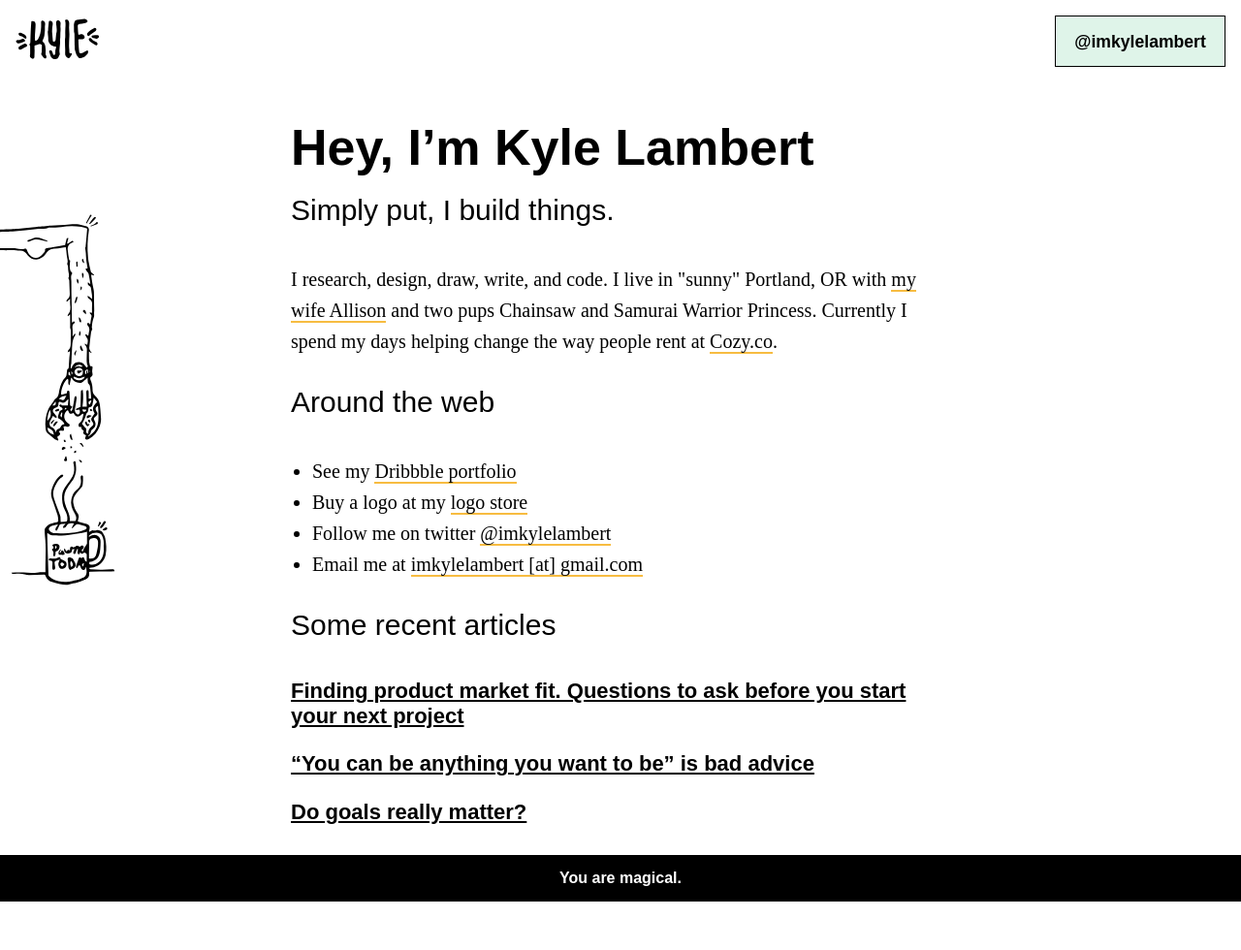
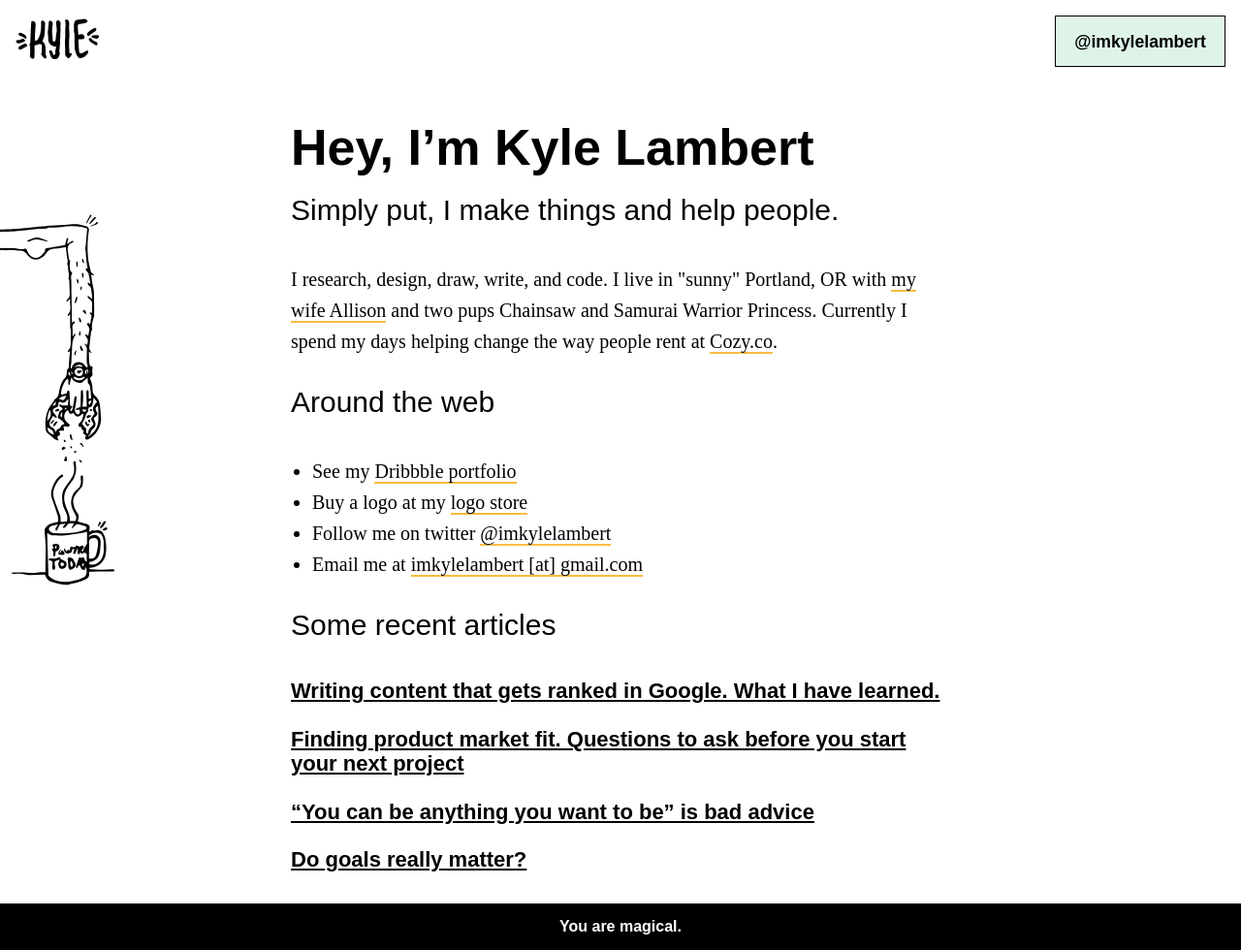
Before and after one commit to kslambert/imkylelambert, a Jekyll site: the page built from index.md, in a window 1280 px wide. Shown: the whole page at 97% size. Built offline with Jekyll 4.4.1, drawn with Linux system fonts in a browser that asks for light colours; some web fonts are replaced; before the commit the page ends 930 px from its top, so only the background shows below that; part of the change alters nothing that is shown.

Commit message:
Add new post getting ranked in google

```diff
--- /dev/null
+++ b/_posts/2019-01-06-creating-content-for-search-results.markdown
@@ -0,0 +1,80 @@
+---
+layout: post
+title:  "Writing content that gets ranked in Google. What I have learned."
+description: Just because you write and publish content doesn't mean it will be found. Take these steps towards helping your content rank in google.
+date:   2019-01-06
+image: /img/posts/google-search.jpg
+---
+
+![getting ranked in Google search](/img/posts/google-search.jpg "getting ranked in Google search")
+
+Build it, and they will come. Post it, and they will find it. I wish creating content that ranks high in search engines worked like this. Unfortunately for us it doesn't always happen this way. Sure you can write content that ends up performing well. But in most cases your content won't be found without being intentional.
+
+I am not saying that every piece of content should be focused on boosting your search results in search. But if your goal is to increase traffic to your site than it is worth the work up front.
+
+SEO (Search Engine Optimization) is far more complex than formatting pages correctly. But researching, writing, and formatting content can go a long way.
+
+### Research your content
+
+If you are writing a blog with the intention of improving SEO start with key word research. Why? Because some keywords are going to be much harder to rank for than others. It's difficult to rank for the search term "workouts". But ranking with a search term like "working out with a dog" may be possible. Search terms like these are "long tail keywords".
+
+Yost SEO says this about [long tail keywords](https://yoast.com/focus-on-long-tail-keywords/){:target="_blank"}:
+
+*"Long tail keywords get less search traffic, but will usually have a higher conversion value, as they are more specific."*
+
+Less people are searching for long tail keywords but you will have a much higher chance at ranking for them. So how do you find long tail keywords? There are a number of great premium tools out there:
+
+*   [KWfinder (My personal favorite)](https://kwfinder.com/){:target="_blank"}
+*   [LongTailPro](https://longtailpro.com/){:target="_blank"}
+*   [Keyword Tool](https://keywordtool.io){:target="_blank"}
+*   [MOZ](https://moz.com/){:target="_blank"}
+
+If you aren't willing to pay for a tool, there are alternative methods using Google. This is a more difficult route but sometimes you just need to be scrappy. Baclinko.com wrote a guide on [how to find long tail keywords](https://backlinko.com/long-tail-keywords){:target="_blank"}.
+
+### Writing, formatting and posting for SEO
+
+Once you settle on a keyword, it is time to create some relevant content for that keyword. The trick here is to write something that is valuable to people. If users don't stay on the page long enough to read the article Google will notice.
+
+**Include you're keywords in these areas:**
+
+*   Page URL
+*   Title tag
+*   Page meta description
+*   Post title <H1>
+*   Subheads <H2>, <H3>
+*   First paragraph
+*   Image alt tags
+
+### Page URL SEO basics
+
+Keep URL's short when possible, and when it makes sense. Making URL's human readable can go a long way especially with accessibility being a part of SEO. When possible keep your URL structure short. Leave stop words out of your URL's (and, or, but, of, the, a, etc.).
+
+_Good URL_: yourdomain.com/working-out-with-puppies
+
+_Bad URL_: yourdomain.com/blog/20923/post?ID=puppies=jump
+
+### Title tags and post titles
+
+Title tags help your readers understand what you page is about. It is recommend to keep your titles under 60 characters long. Titles are a great place to include your keywords but don't overdue it. Avoid titles like "Best remote controls, wireless remote controls, easy simple remote controls".  Make your titles readable, actionable, and accurate.
+
+### Page meta description
+
+The meta description is an SEO tag that looks like this:
+
+<meta name="description" content="Here is a page's description."/>
+
+Writing customer meta descriptions is an important part of SEO. Your meta description will appear below your links in search engines. Optimize your meta descriptions, and use all the space, around 155 characters. Google changes the length.
+
+Try to include your keywords and actionable steps for users to take.
+
+**Use alt tags in your images**
+
+An image alt tag looks like this: <img src="image.jpg" **alt**="_describe your image_">
+
+Why use image alt tags? Search engines can't read your images, and some visitors may be visually impaired. Including alt tags makes content accessible for readers using screen readers. And can help with some SEO.
+
+### Start writing
+
+Nothing works better than trial and error. You can't learn everything about SEO before you start creating and publishing content. So start creating content, and don't expect to knock it out of the park on your first try. Research and Implement relevant keywords, but don't oversaturate your posts with them. Be intentional about the way you format your content and page structure. Make sure your content is valuable, flows naturally, and is readable.
+
+Don't forget the best part about the internet is you can iterate easily. Revisit your content, try new things, and test out different methods.
--- a/_sass/_type.scss
+++ b/_sass/_type.scss
@@ -63,6 +63,10 @@ strong {
   font-weight: 600;
 }
 
+em {
+  font-style: italic;
+}
+
 blockquote {
   display: table;
   border-left: 5px solid $light-green;
--- a/index.md
+++ b/index.md
@@ -8,7 +8,7 @@ title: I'm Kyle Lambert | Designer, Developer, Business Builder
 
 <article class="post-wrap home-wrap">
   <h1>Hey, I&rsquo;m Kyle Lambert</h1>
-  <h2>Simply put, I build things.</h2>
+  <h2>Simply put, I make things and help people.</h2>
   <p>I research, design, draw, write, and code. I live in "sunny" Portland, OR with <a href="https://thefittutor.com/" target="_blank">my wife Allison</a> and two pups Chainsaw and Samurai Warrior Princess. Currently I spend my days helping change the way people rent at <a href="https://cozy.co/">Cozy.co</a>.</p>
 
   <h2>Around the web</h2>
```
Also changed, not shown: img/posts/google-search.jpg (added).
